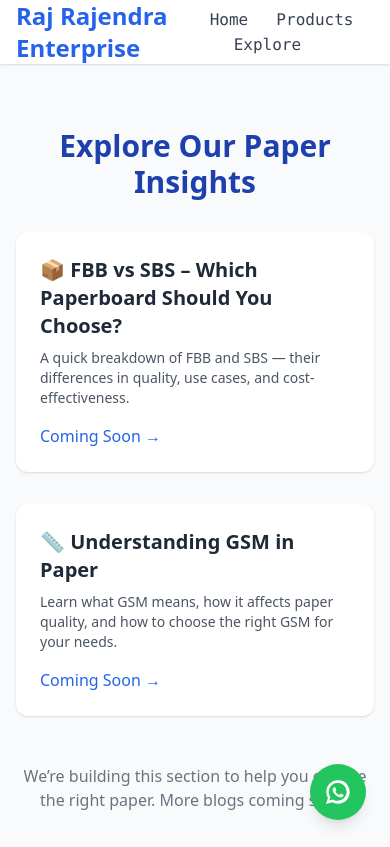
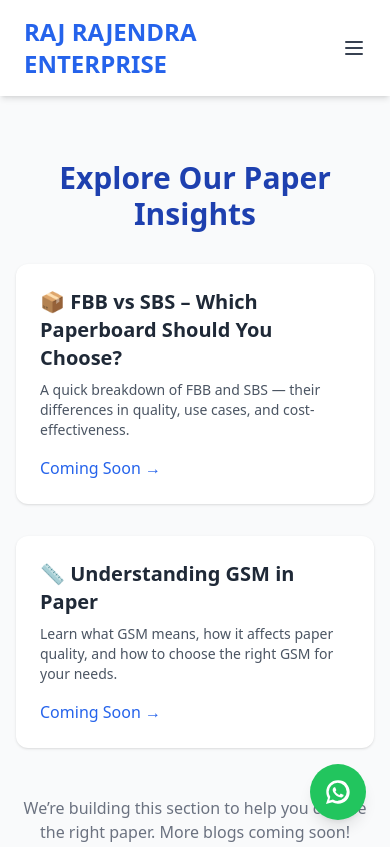
Before and after one commit to amateurcoder015/RRE-website, a website: page explore.html in a window 390 px wide. Shown: the top 847 px of the page. Drawn offline with nearby package versions, Linux system fonts and the light colour scheme.

Commit message:
Update: Improved mobile navbar in explore.html

```diff
--- a/explore.html
+++ b/explore.html
@@ -16,25 +16,46 @@
 </head>
 <body class="bg-gray-50 text-gray-800">
 
-  <!-- Navbar -->
-  <nav class="bg-white shadow">
-    <div class="w-full px-4 sm:px-6 lg:px-8">
-      <div class="flex justify-between items-center h-16">
-        <div class="flex items-center">
-          <span class="text-2xl font-bold text-blue-600">
-            <a href="index.html">Raj Rajendra Enterprise</a>
+<header class="sticky top-0 bg-white shadow-md z-50">
+  <div class="flex justify-between items-center px-6 py-4">
+    <!-- Logo -->
+    <h1 class="text-2xl font-bold text-blue-600">
+      <a href="index.html">RAJ RAJENDRA ENTERPRISE</a>
+    </h1>
 
-          </span>
-        </div>
-        <div class="space-x-6 text-gray-700 font-medium">
-          <a href="index.html" class="scramble font-mono inline-block min-w-[10px] text-gray-700 hover:text-blue-600 cursor-pointer transition" data-text="Home">Home</a>
-          <a href="catalog.html" class="scramble font-mono inline-block min-w-[10px] text-gray-700 hover:text-blue-600 cursor-pointer transition" data-text="Products">Products</a>
-          <a href="explore.html" class="scramble font-mono inline-block min-w-[10px] text-gray-700 hover:text-blue-600 cursor-pointer transition" data-text="Explore">Explore</a>
+    <!-- Desktop Nav -->
+    <nav class="hidden md:flex space-x-6 text-gray-700 font-medium">
+      <a href="index.html" class="scramble font-mono hover:text-blue-600 transition" data-text="Home">Home</a>
+      <a href="catalog.html" class="scramble font-mono hover:text-blue-600 transition" data-text="Products">Products</a>
+      <a href="explore.html" class="scramble font-mono hover:text-blue-600 transition" data-text="Explore">Explore</a>
+    </nav>
 
-        </div>
-      </div>
-    </div>
-  </nav>
+    <!-- Hamburger Button (Mobile) -->
+    <button id="menu-toggle" class="md:hidden text-gray-700 focus:outline-none">
+      <svg class="w-6 h-6" fill="none" stroke="currentColor" stroke-width="2" viewBox="0 0 24 24"
+        stroke-linecap="round" stroke-linejoin="round">
+        <path d="M4 6h16M4 12h16M4 18h16" />
+      </svg>
+    </button>
+  </div>
+
+  <!-- Mobile Nav Links -->
+  <div id="mobile-menu" class="md:hidden hidden px-6 pb-4 space-y-2 text-gray-700 font-medium">
+    <a href="index.html" class="block scramble font-mono hover:text-blue-600 transition" data-text="Home">Home</a>
+    <a href="catalog.html" class="block scramble font-mono hover:text-blue-600 transition" data-text="Products">Products</a>
+    <a href="explore.html" class="block scramble font-mono hover:text-blue-600 transition" data-text="Explore">Explore</a>
+  </div>
+</header>
+
+<script>
+  const toggleBtn = document.getElementById('menu-toggle');
+  const mobileMenu = document.getElementById('mobile-menu');
+
+  toggleBtn.addEventListener('click', () => {
+    mobileMenu.classList.toggle('hidden');
+  });
+</script>
+
 
   <section class="max-w-5xl mx-auto px-4 py-16">
     <h1 class="text-3xl font-bold mb-8 text-center text-blue-800">Explore Our Paper Insights</h1>
```
